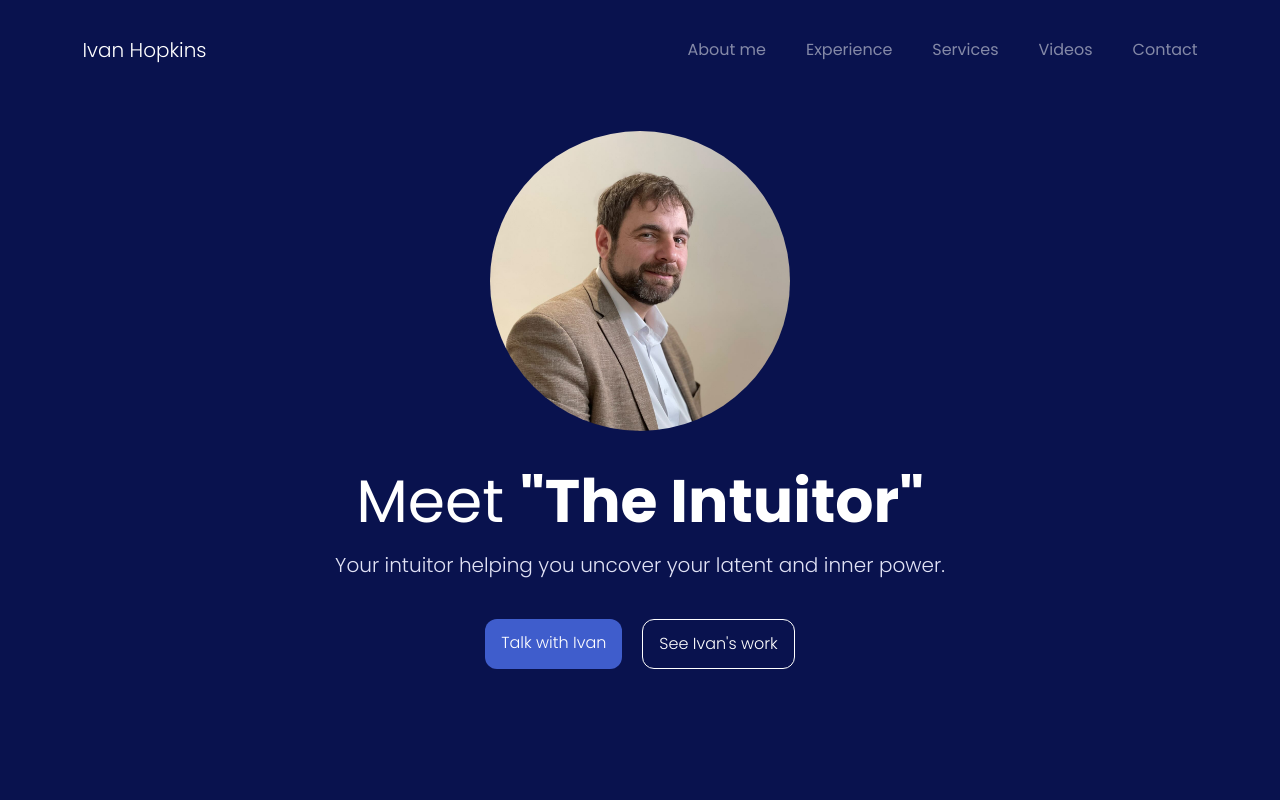
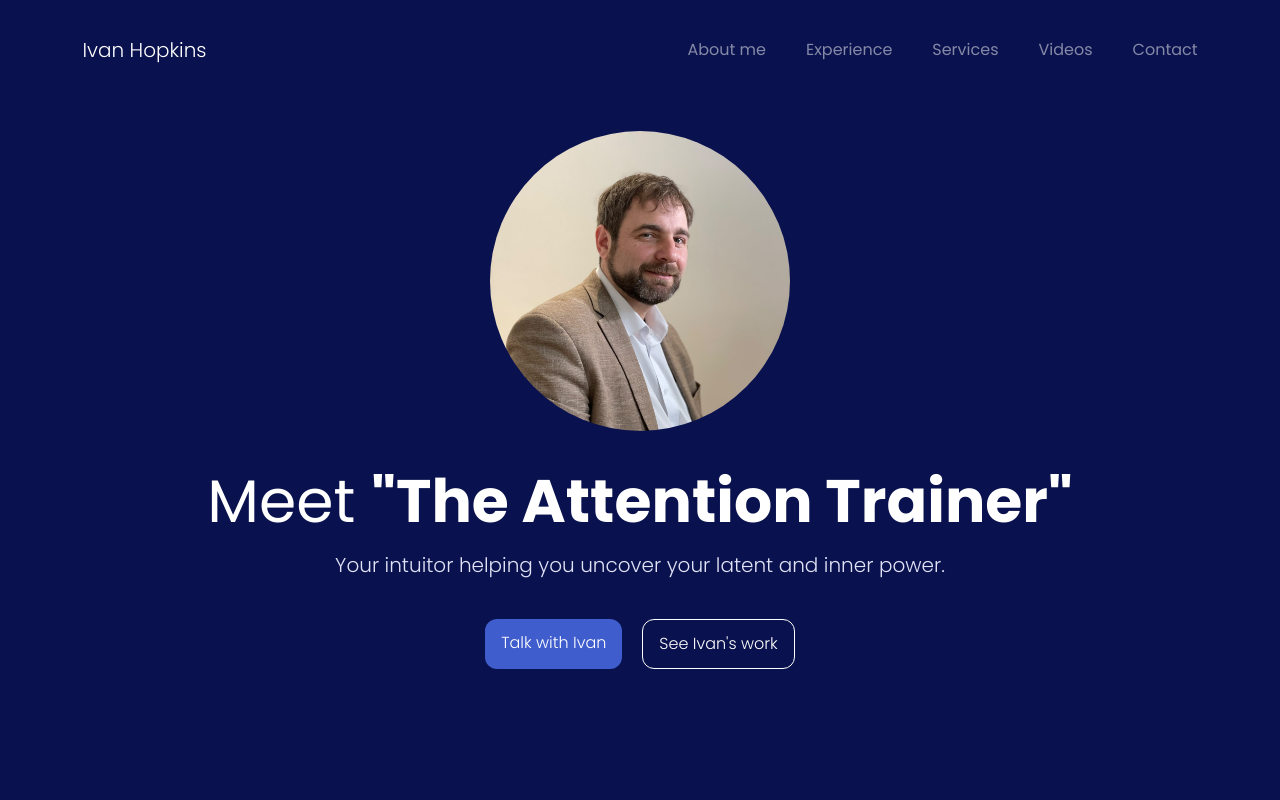
Before and after one commit to gantug/perfecttend, a Next.js app: page / in a window 1280 px wide. Shown: the top 800 px of the page. Built offline with nearby package versions, Linux system fonts and the light colour scheme.

Commit message:
Name changed.

```diff
--- a/src/components/Hero.tsx
+++ b/src/components/Hero.tsx
@@ -15,7 +15,8 @@ export default function Hero() {
         <h1
           className={`text-4xl md:text-6xl text-white text-center md:text-left`}
         >
-          Meet <span className='capitalize font-bold'>"The Intuitor"</span>
+          Meet{' '}
+          <span className='capitalize font-bold'>"The Attention Trainer"</span>
         </h1>
       </div>
       <div className='flex flex-col gap-10 justify-center items-center mt- '>
--- a/src/pages/index.tsx
+++ b/src/pages/index.tsx
@@ -20,11 +20,11 @@ export default function Home() {
   return (
     <main className={`min-h-screen bg-white  ${poppin.className} relative`}>
       <NextSeo
-        title='Ivan Hopkins | The Intuitor'
+        title='Ivan Hopkins | The Attention Trainer'
         description='Your intuitor helping you uncover your latent and inner power.'
         openGraph={{
           url: 'https://www.perfecttend.com/',
-          title: 'Ivan Hopkins',
+          title: 'Ivan Hopkins | The Attention Trainer',
           description:
             'Your intuitor helping you uncover your latent and inner power.',
           images: [
```
